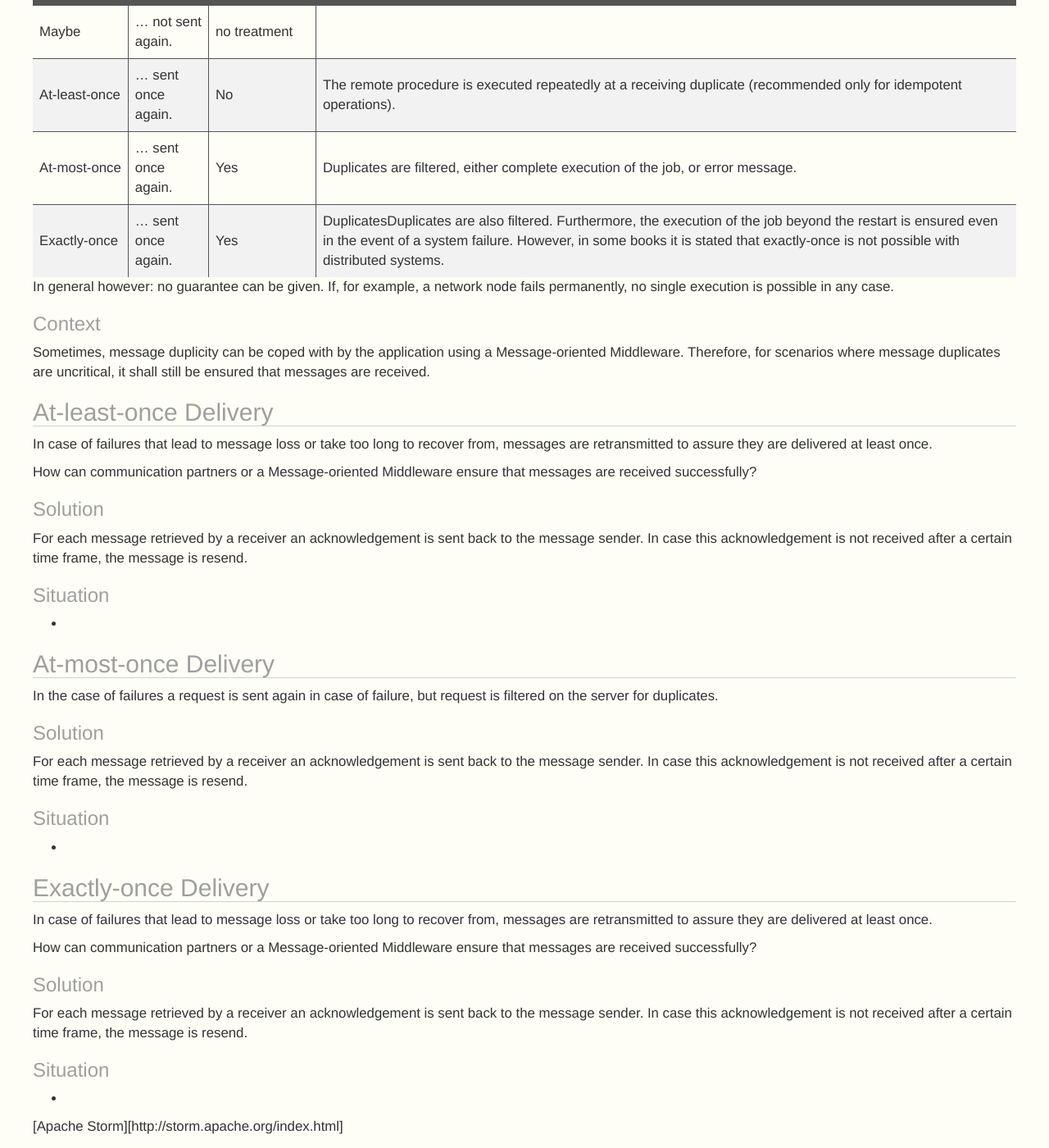
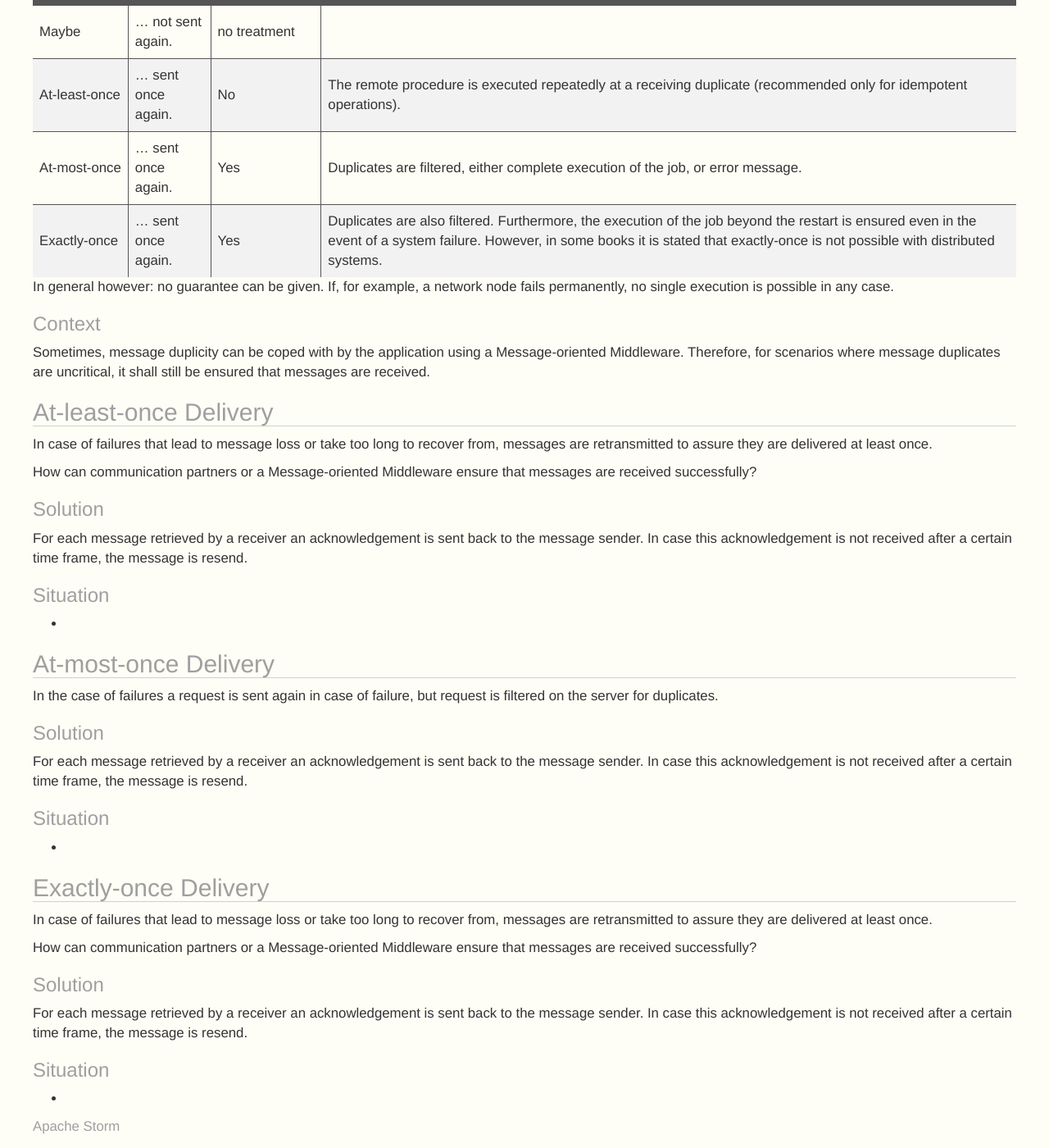
Before and after one commit to GerhardOfRivia/GerhardOfRivia.github.io, a Jekyll site: the page built from _posts/2016-11-12-Message-Delivery.md, in a window 1280 px wide and 1400 px high, scrolled down 943 px. Shown: the whole window at 82% size. Built offline with Jekyll 4.4.1, drawn with Linux system fonts in a browser that asks for light colours; nearby versions of some CDN libraries; some of the changed text lies outside the part shown.

Commit message:
Messaging content incorrect md

```diff
--- a/_posts/2016-11-12-Message-Delivery.md
+++ b/_posts/2016-11-12-Message-Delivery.md
@@ -6,7 +6,7 @@
 
 What are they?
 
-[Remote procedure call](https://en.wikipedia.org/wiki/Remote_procedure_call])
+[Remote procedure call](https://en.wikipedia.org/wiki/Remote_procedure_call)
 
 ## Error semantics
 
@@ -21,7 +21,7 @@
 | Maybe | ... not sent again.|no treatment|
 | At-least-once |... sent once again.| No | The remote procedure is executed repeatedly at a receiving duplicate (recommended only for idempotent operations).
 |At-most-once | ... sent once again. | Yes | Duplicates are filtered, either complete execution of the job, or error message.
-|Exactly-once | ... sent once again. | Yes | DuplicatesDuplicates are also filtered. Furthermore, the execution of the job beyond the restart is ensured even in the event of a system failure. However, in some books it is stated that exactly-once is not possible with distributed systems.
+|Exactly-once | ... sent once again. | Yes | Duplicates are also filtered. Furthermore, the execution of the job beyond the restart is ensured even in the event of a system failure. However, in some books it is stated that exactly-once is not possible with distributed systems.
 
 In general however: no guarantee can be given. If, for example, a network node fails permanently, no single execution is possible in any case.
 
@@ -70,8 +70,8 @@
 
 -
 
-[Apache Storm][http://storm.apache.org/index.html]
+[Apache Storm](http://storm.apache.org/index.html)
 
-[Storm: Distributed and Fault-Tolerant Real-time Computation][https://www.infoq.com/presentations/Storm-Introduction]
+[Storm: Distributed and Fault-Tolerant Real-time Computation](https://www.infoq.com/presentations/Storm-Introduction)
 
-[Messgae Guarante][http://storm.apache.org/releases/current/Guaranteeing-message-processing.html]
+[Messgae Guarante](http://storm.apache.org/releases/current/Guaranteeing-message-processing.html)
```
